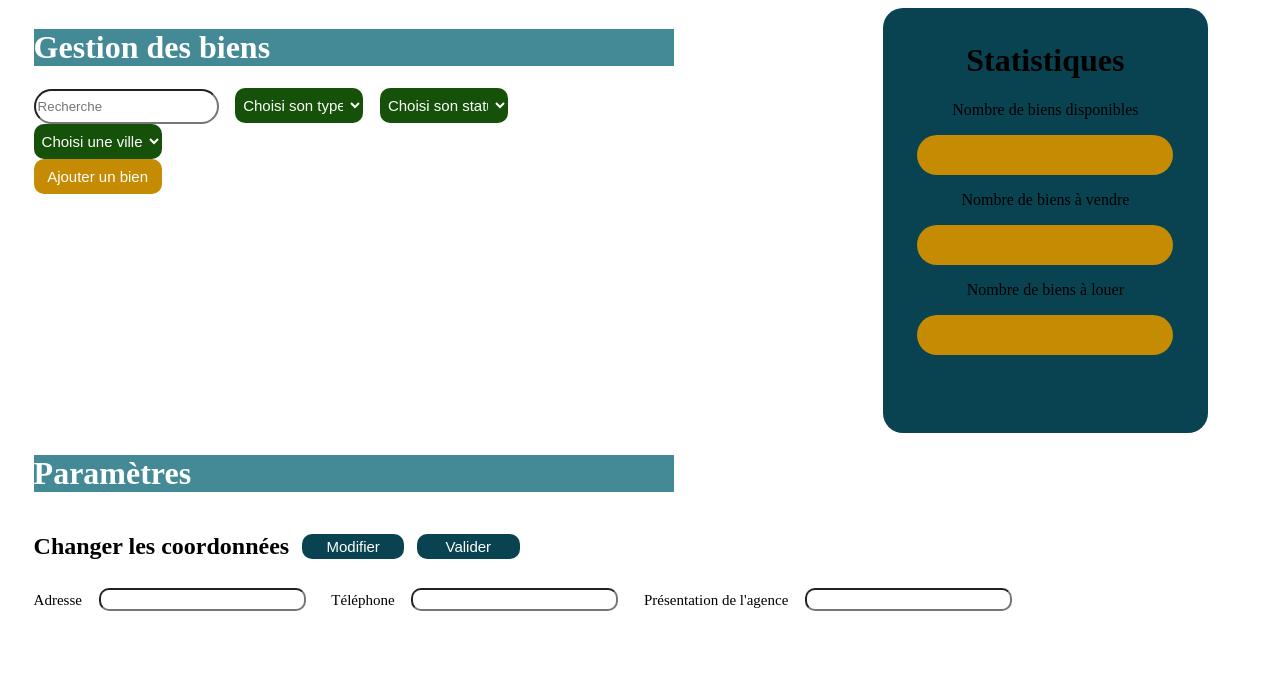
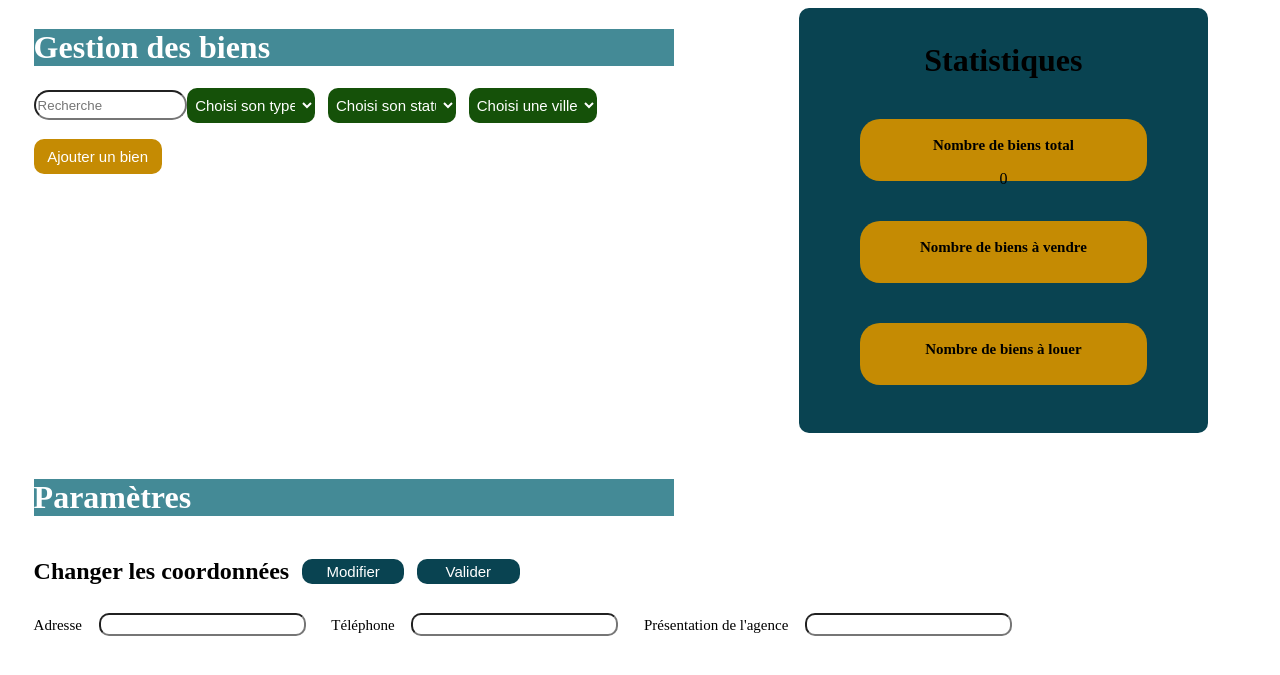
Before and after one commit to ColasRblr/HelloHome, a PHP site: template views/ViewDashboard.php in a window 1280 px wide. Shown: the top 675 px of the page. Run offline with PHP 8.4, Linux system fonts and the light colour scheme; the template is opened without the code that fills it, so the values that code supplies are empty.

Commit message:
work on the dashboard functionnalities

```diff
--- a/style/dashboardHomePage.css
+++ b/style/dashboardHomePage.css
@@ -3,24 +3,32 @@
   justify-content: space-between;
   text-align: center;
   text-align: -webkit-center;
+  height: 450px;
 }
 .titlePageDashboard {
   background-color: #448a96;
   width: 50vw;
   color: white;
 }
+h3 {
+  font-size: 15px;
+}
 /* ...........................................Gestion des biens */
 #managementProperty {
   margin-left: 2vw;
   text-align: start;
-  height: 5vh;
+  height: 45vh;
   width: 50vw;
 }
-
+#dashboardManagementFilters {
+  display: flex;
+  align-items: center;
+}
 #inputSearchDashboard {
   border-radius: 20px;
-  height: 35px;
-  margin-right: 1vw;
+  height: 30px;
+  /* margin-right: 1vw; */
+  width: 12vw;
 }
 .btnFilterSelectDashboard {
   margin-right: 1vw;
@@ -45,24 +53,28 @@
   padding: 4px;
 }
 
+#listOfProperties {
+  overflow-y: auto;
+  height: 150px;
+}
+
 /* .....................................Statistiques */
 #statistiquesDashboard {
   background-color: #094351;
   padding: 1%;
   height: 50vh;
   margin-right: 5vw;
-  border-radius: 20px;
+  border-radius: 10px;
+  width: 30vw;
 }
 .numberStatistique {
   background-color: #c58b03;
   border-radius: 20px;
-  height: 5vh;
-  width: 20vw;
-}
-.inputStatistiques {
-  background-color: #c58b03;
-  border: none;
-  height: 5vh;
+  height: 7vh;
+  width: 22vw;
+  margin-top: 40px;
+  margin-bottom: 40px;
+  padding: 3px;
 }
 
 /* ..................................Parameters */
--- a/views/ViewDashboard.php
+++ b/views/ViewDashboard.php
@@ -2,7 +2,7 @@
 // var_dump($allProperties);
 ?>
 
-<link rel="stylesheet" href="./../style/dashboardHomePage.css">
+<link rel="stylesheet" href="./style/dashboardHomePage.css">
 
 </head>
 
@@ -11,9 +11,9 @@
 
     <div id="containerHomePageDashboard">
         <div id="positionElementsHomePageDashboard">
-
             <div id="managementProperty">
                 <h1 class="titlePageDashboard">Gestion des biens</h1>
+                <form method="post" action="">
                     <div id="dashboardManagementFilters">
                         <label id="dashboardSearch">
                             <input type="text" id="inputSearchDashboard" name="inputSearchDashboard" placeholder="Recherche">
@@ -32,7 +32,6 @@
                             <option value="rent">A louer</option>
                         </select>
 
-                    <div>
                         <label for="locationOfProperty" class="formElement"></label>
                         <select name="locationOfProperty" id="locationProperty" class="btnFilterSelectDashboard">
                             <option value="">Choisi une ville</option>
@@ -40,37 +39,67 @@
                             <option value="Nice">Saint-Jean-Cap-Ferrat</option>
                             <option value="Nice">Cagnes-sur-Mer</option>
                         </select>
+
+                        <!-- <button type="submit" id="filterProperty"> Valider </button> -->
+
                     </div>
-
+                </form>
                 <a href="?action=addProperty">
                     <button type="button" id="btnAddProperty"> Ajouter un bien</button>
                 </a>
+
+
+                <div id="listOfProperties">
+                    <table>
+                        <tbody>
+                            <?php
+                            foreach ($allProperties as $property) {
+                            ?>
+                                <tr>
+                                    <td class="listOfPropertyByUser"><a href=""><?= $property['property_name'] ?></a></td>
+
+                                    <td class="listOfPropertyByUser"><?= $property['property_location'] ?></td>
+                                </tr>
+                            <?php
+                            }
+                            ?>
+                        </tbody>
+                    </table>
                 </div>
             </div>
-            <div id="listOfProperties"></div>
-
             <div id="statistiquesDashboard">
                 <h1>Statistiques</h1>
-                <div id="numberOfPropertiesAvailable">
-                    <p class="statistiques">Nombre de biens disponibles</p>
-                    <div class="numberStatistique">
-                        <input type="number" id="inputNumberPropertiesAvailable" class="inputStatistiques">
+                <div id="numberOfPropertiesAvailable" class="numberStatistique">
+                    <h3 class="statistiques">Nombre de biens total</h3>
+                    <p id="numberPropertyAvailable">
+                        <?php
+                        echo count($allProperties);
+                        ?>
+                    </p>
                 </div>
-                </div>
-                <div id="numberOfPropertiesToSale">
-                    <p class="statistiques">Nombre de biens à vendre</p>
-                    <div class="numberStatistique">
-                        <input type="number" id="inputNumberPropertiesSale" class="inputStatistiques">
-                    </div>
+                <div id="numberOfPropertiesToSale" class="numberStatistique">
+                    <h3 class="statistiques">Nombre de biens à vendre</h3>
+                    <p id="numberPropertySale">
+                        <?php
+                        foreach ($allProperties as $property) {
+                            // print_r($property);
+
+                        }
+                        ?>
+                    </p>
                 </div>
 
-                <div id="numberOfPropertiesToRent">
-                    <p class="statistiques">Nombre de biens à louer</p>
-                    <div class="numberStatistique">
-                        <input type="number" id="inputNumberPropertiesRent" class="inputStatistiques">
+                <div id="numberOfPropertiesToRent" class="numberStatistique">
+                    <h3 class="statistiques">Nombre de biens à louer</h3>
+                    <p id="numberPropertyRent">
+                        <?php
+                        // foreach ($allProperties as $property) {
+                        // print_r($property);
+
+
+                        ?>
+                    </p>
                 </div>
-                </div>
-                <canvas id="myChart"></canvas>
             </div>
         </div>
 
@@ -80,24 +109,23 @@
                 <div id="titleParameters">
                     <h2 id="titleChangeContact">Changer les coordonnées</h2>
                     <button type="button" id="updateParameters" class="btnUpdateParameters">
-                        <!-- <i class="bi bi-pencil-fill"></i> -->
                         Modifier
                     </button>
                     <button type="submit" id="buttonValidateUpdateParameters" class="btnUpdateParameters">Valider</button>
                 </div>
                 <div id="contactDetails">
                     <div id="updateAdress">
-                        <label for="adress">Adresse</label>
-                        <input type="text" name="adressDashboard" class="inputUpdateAgencyDetails">
+                        <label for="updateAddress">Adresse</label>
+                        <input type="text" name="adressDashboard" id="updateAddress" class="inputUpdateAgencyDetails">
                     </div>
                     <div id="updatePhoneNumber">
-                        <label for="phoneNumber">Téléphone</label>
-                        <input type="text" name="phoneNumbersDashboard" class="inputUpdateAgencyDetails">
+                        <label for="updatePhoneNumber">Téléphone</label>
+                        <input type="text" name="phoneNumbersDashboard" id="updatePhoneNumber" class="inputUpdateAgencyDetails">
                     </div>
 
                     <div id="agencyDescription">
                         <label for="updateAgencyPresentation">Présentation de l'agence</label>
-                        <input type="text" name="agencyDescriptionDashboard" class="inputUpdateAgencyDetails">
+                        <input type="text" name="agencyDescriptionDashboard" id="updateAgencyPresentation" class="inputUpdateAgencyDetails">
                     </div>
                 </div>
             </div>
--- a/views/gabarit.php
+++ b/views/gabarit.php
@@ -9,8 +9,8 @@
 
     <link rel="stylesheet" href="./style/style.css">
     <link rel="stylesheet" href="./style/homepage.css">
+    <link rel="stylesheet" href="./style/dashboardHomePage.css">
     <script src="https://code.jquery.com/jquery-3.6.3.min.js" integrity="sha256-pvPw+upLPUjgMXY0G+8O0xUf+/Im1MZjXxxgOcBQBXU=" crossorigin="anonymous"></script>
-    <link rel="stylesheet" href="./../style/dashboardHomePage.css">
     <link rel="stylesheet" href="./../style/dashboardAddProperty.css">
     <link rel="stylesheet" href="https://cdn.jsdelivr.net/npm/bootstrap-icons@1.10.3/font/bootstrap-icons.css">
     <link rel="stylesheet" href="https://cdn.jsdelivr.net/npm/sweetalert2@11.1.4/dist/sweetalert2.min.css">
@@ -20,12 +20,12 @@
 
     <footer>
     </footer>
-    <script src="js/home.js"></script>
+    <script src="js/dashboard.js"></script>
     <script src="https://cdn.jsdelivr.net/npm/@popperjs/core@2.11.6/dist/umd/popper.min.js" integrity="sha384-oBqDVmMz9ATKxIep9tiCxS/Z9fNfEXiDAYTujMAeBAsjFuCZSmKbSSUnQlmh/jp3" crossorigin="anonymous"></script>
     <script src="https://cdn.jsdelivr.net/npm/bootstrap@5.3.0-alpha1/dist/js/bootstrap.min.js" integrity="sha384-mQ93GR66B00ZXjt0YO5KlohRA5SY2XofN4zfuZxLkoj1gXtW8ANNCe9d5Y3eG5eD" crossorigin="anonymous"></script>
     <script src="https://cdn.jsdelivr.net/npm/bootstrap@5.3.0-alpha1/dist/js/bootstrap.bundle.min.js" integrity="sha384-w76AqPfDkMBDXo30jS1Sgez6pr3x5MlQ1ZAGC+nuZB+EYdgRZgiwxhTBTkF7CXvN" crossorigin="anonymous"></script>
     <script src="https://cdn.jsdelivr.net/npm/chart.js@2.9.3/dist/Chart.min.js"></script>
-    <script src="./../js/dashboard.js"></script>
+
     </body>
 
 
```
Also changed, not shown: controllers/UserController.php (+16 -0 lines), js/dashboard.js (+14 -0 lines), models/Connection.php (+6 -6 lines), models/Property.php (+10 -0 lines), 1 other file. Lines whose indentation alone changed are shown as unchanged.
